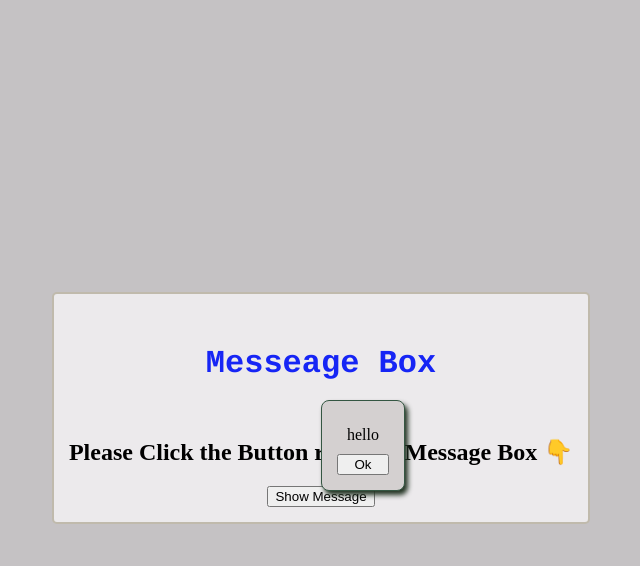
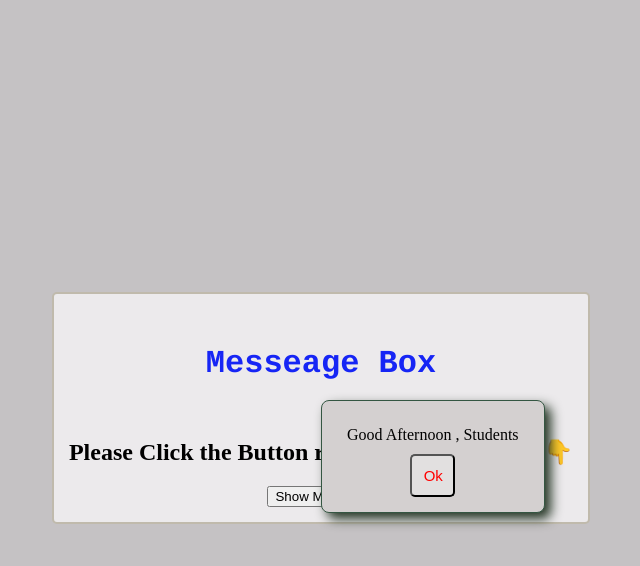
Before and after one commit to mostafa1350/Message-Box, a plain HTML site: page index.html in a window 1280 px wide. Both pictures are taken after a click on the button "Show Message". Shown: the whole page, without its empty margins (319-959 px from the left). Drawn offline with Linux system fonts and the light colour scheme.

Commit message:
Finishing the Style and Script
Finishing the Style and Script

```diff
--- a/JS/myJS.js
+++ b/JS/myJS.js
@@ -1,7 +1,20 @@
 window.alert = (msg,timeout=null)=>{
     const alert  = document.createElement('div');
     const btnAlert =  document.createElement('button');
-    btnAlert.innerText = 'Ok'    ;
+    const Okey = "Ok";
+    btnAlert.innerHTML=`<span style ="display:flex;
+                                      justify-content:center;
+                                      align-items:center;
+                                      padding:10px;
+                                      width:10px;
+                                      color:red;
+                                      font-size:15px;">${Okey}</span>`;
+    btnAlert.setAttribute('style',`
+        background :rgb(226, 224, 224);
+        width:45px;
+        border-radius:5px;
+        `
+        );
 
     alert.classList.add('alert');
     alert.setAttribute('style',`
@@ -12,8 +25,10 @@ window.alert = (msg,timeout=null)=>{
         padding:15px;
         border: 1px solid #345642;
         border-radius:8px;
-        box-shadow: 3px 4px 5px #223322;
+        box-shadow: 6px 6px 12px #223322;
         display:flex;
+        justify-content:center;
+        align-items:center;
         flex-direction:column;
 
         `);
--- a/index.html
+++ b/index.html
@@ -11,7 +11,7 @@
     <div class="mainDiv">
         <h1>Messeage Box</h1>
         <h2>Please Click the Button ro Show Message Box 👇</h2>
-        <button onclick='alert("hello",4000)'>Show Message</button>
+        <button style="width: ;height: ;" ="btnMsg" onclick='alert("Good Afternoon , Students",3000)'>Show Message</button>
 
     </div>
 
```
